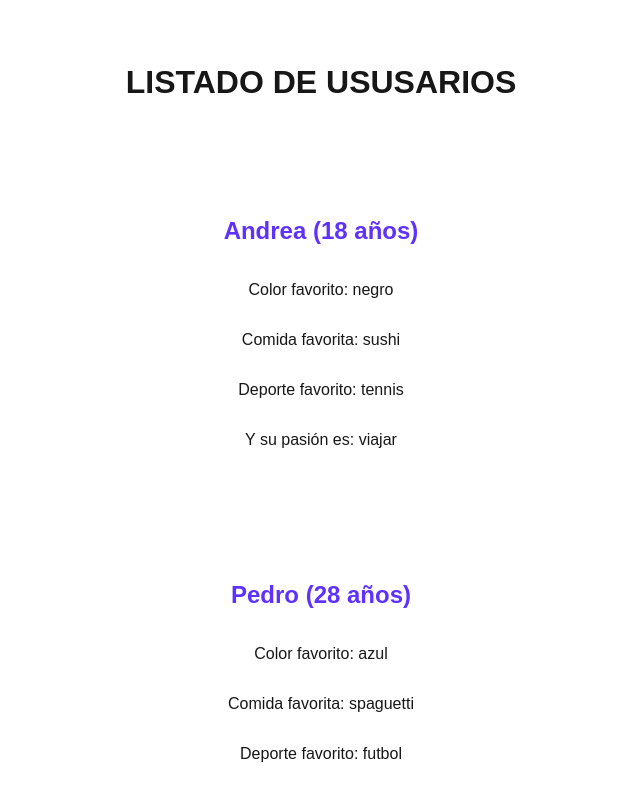
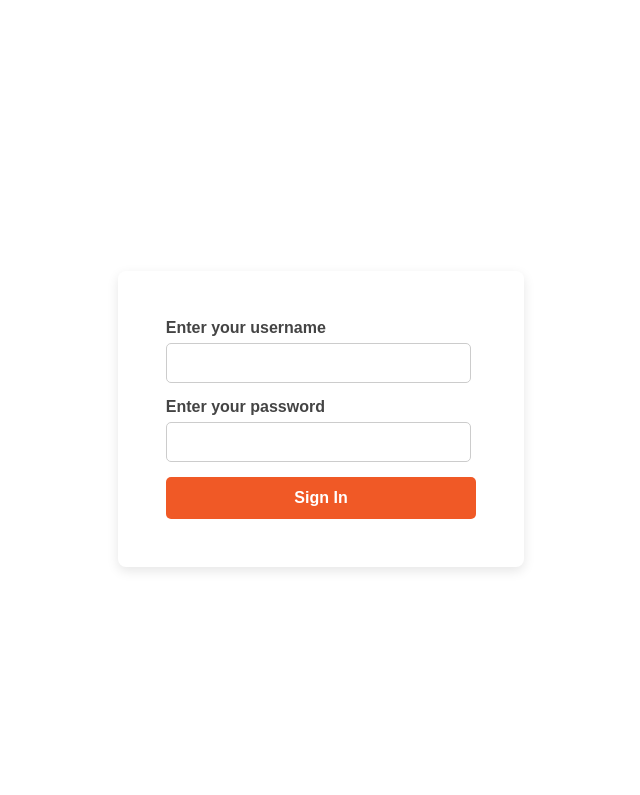
Before and after one commit to vcmvanesa7/Riwi-TypeScript-NextJS, a Next.js app in the folder ProyectoMiApp/: page / in a window 1280 px wide. Shown: the top 795 px of the page, without its empty margins (319-959 px from the left). Built offline with nearby package versions, Linux system fonts and the light colour scheme.

Commit message:
Clase de creación de login y manejo de errores

```diff
--- /dev/null
+++ b/ProyectoMiApp/src/pages/dashboard.tsx
@@ -0,0 +1,23 @@
+import { useRouter } from "next/router";
+import React from "react";
+
+
+const Dashboard = () => {
+  console.log("Bienvenido al dashboard");
+
+  const router = useRouter();
+
+  const handleClickBack = () => {
+    console.log("Se hizo click en regresar");
+    router.back();
+  };
+
+  return (
+    <section>
+      <div>Bienvenido al dashboard</div>
+      <button onClick={handleClickBack}>Regresar</button>
+    </section>
+  );
+};
+
+export default Dashboard;
--- a/ProyectoMiApp/src/pages/home.module.css
+++ b/ProyectoMiApp/src/pages/home.module.css
@@ -1,8 +1,8 @@
-.containerDatos {
+/* .containerDatos {
     border-radius: 16px;
     box-shadow: 0 0px 4px #ffffff;
     padding: 2rem;
-    margin: 2rem auto;
+    margin: 2rem 3rem;
     max-width: 400px;
     display: flex;
     flex-direction: column;
@@ -15,5 +15,80 @@
 }
 
 .nameEdad {
-    color: #5e31ff;
+    color: #ffffff;
+} */
+
+
+/* Login.module.css */
+
+.container {
+  max-width: 400px;
+  margin: 3em auto;
+  padding: 3rem;
+  border-radius: 8px;
+  box-shadow: 0 4px 12px rgba(0,0,0,0.1);
+  font-family: Arial, sans-serif;
+  background-color: #fff;
 }
+
+.title {
+  text-align: center;
+  margin-bottom: 10px;
+  font-size: 2rem;
+  color: #ffffff;
+  font-weight: 1000;
+}
+
+.subtitle {
+  text-align: center;
+  margin-bottom: 20px;
+  color: #666;
+}
+
+.label {
+  display: block;
+  margin-bottom: 6px;
+  font-weight: 600;
+  color: #444;
+}
+
+.input {
+  width: 90%;
+  padding: 10px 12px;
+  margin-bottom: 15px;
+  border-radius: 5px;
+  border: 1px solid #ccc;
+  font-size: 1rem;
+  outline: none;
+  transition: border-color 0.3s;
+}
+
+.input:focus {
+  border-color: #2a37cd;
+}
+
+.button {
+  width: 100%;
+  padding: 12px;
+  border: none;
+  border-radius: 5px;
+  background-color: #f05926;
+  color: #fff;
+  font-size: 1rem;
+  font-weight: 600;
+  cursor: pointer;
+  transition: background-color 0.3s;
+}
+
+.button:hover {
+  background-color: #df402b;
+}
+
+.error {
+  color: #d30101;
+  font-size: 0.9rem;
+  margin-top: 10px;
+  font-weight: 600;
+  text-align: left;
+  font-weight: 100;
+}
--- a/ProyectoMiApp/src/pages/index.tsx
+++ b/ProyectoMiApp/src/pages/index.tsx
@@ -1,10 +1,8 @@
-// //El archivo que interactúa con el DOM
 
-import { persona } from "@/helpers/utils";
+import { useState } from "react";
+import { useRouter } from "next/router";
+import { usuario } from "@/utils/usuarios";
 import  styles  from "@/pages/home.module.css"
-// import { useState } from "react";
-// import { CircleCheckBig, Ban } from "lucide-react";
-// import Image from "next/image";
 
 // //TYPE AND INTERFACES
 // //-------------------
@@ -630,25 +628,95 @@ import  styles  from "@/pages/home.module.css"
 // }
 
 
+// export default function Home() {
+
+//   return (
+
+//     <div>
+//       <h1 className={styles.title}>LISTADO DE USUARIOS</h1>
+//       {persona.map((p,index) => (
+//         <div key={index} className={styles.containerDatos} >
+//           <h2 className={styles.nameEdad} >{p.nombre} ({p.edad} años)</h2>
+//           <p>Color favorito: {p.gustos.color}</p>
+//           <p>Comida favorita: {p.gustos.comida}</p>
+//           <p>Deporte favorito: {p.gustos.deporte}</p>
+//           <p>Y su pasión es: {p.gustos.pasion}</p>
+//         </div>
+//       )
+//     )}
+//     </div>
+
+//   );
+// }
+
+const Login = ()=>{
+
+  const router = useRouter();
+  const [user, setUser] = useState('');
+  const [password, setPassword] = useState('');
+  const [error, setError] = useState('');
+
+  const handleChangeUser = (e:React.ChangeEvent<HTMLInputElement>) => {setUser(e.target.value); if (error) setError('')}; // limpiar error al escribir
+  const handleChangePass = (e:React.ChangeEvent<HTMLInputElement>) => {setPassword(e.target.value); if (error) setError("")};
 
 
-export default function Home() {
+  const handleClick = ()=>{
+    if (user === "" || password === ""){
+      setError("Debe ingresar usuario y contraseña")
+      return;
+    }
+
+    const usuarioEncontrado = usuario.find((item)=>item.name === user)
+
+    if (!usuarioEncontrado){
+      setError("Usuario o contraseña incorrectas")
+      setPassword("")
+      setUser("")
+      return;
+    }
+
+    if (usuarioEncontrado.password === password) {
+        router.push("/dashboard");
+
+      } else {
+         setError("Usuario o contraseña incorrectas");
+      }
+
+      console.log("Se hizo click")
+      console.log(user);
+      console.log(password);
+    };
+
 
   return (
+    <div>
+      <div className={styles.title}>Login</div>
+      <div className={styles.container}>
+        <label className={styles.label}>Enter your username</label>
+        <input
+          type="text"
+          value={user}
+          onChange={handleChangeUser}
+          className={styles.input}
+        />
 
-    <div>
-      <h1 className={styles.title}>LISTADO DE USUSARIOS</h1>
-      {persona.map((p,index) => (
-        <div key={index} className={styles.containerDatos} >
-          <h2 className={styles.nameEdad} >{p.nombre} ({p.edad} años)</h2>
-          <p>Color favorito: {p.gustos.color}</p>
-          <p>Comida favorita: {p.gustos.comida}</p>
-          <p>Deporte favorito: {p.gustos.deporte}</p>
-          <p>Y su pasión es: {p.gustos.pasion}</p>
-        </div>
-      )
-    )}
+        <label className={styles.label}>Enter your password</label>
+        <input
+          type="password"
+          value={password}
+          onChange={handleChangePass}
+          className={styles.input}
+        />
+
+        <button onClick={handleClick} className={styles.button}>
+          Sign In
+        </button>
+        {error && <p className={styles.error}>{error}</p>}
+
+      </div>
     </div>
 
-  );
-}
+  )
+};
+
+export default Login;
--- a/ProyectoMiApp/src/styles/globals.css
+++ b/ProyectoMiApp/src/styles/globals.css
@@ -5,9 +5,6 @@
 :root {
   --background: #ffffff;
   --foreground: #171717;
-}
-
-@theme inline {
   --color-background: var(--background);
   --color-foreground: var(--foreground);
   --font-sans: var(--font-geist-sans);
@@ -16,12 +13,17 @@
 
 @media (prefers-color-scheme: dark) {
   :root {
-    --background: #0a0a0a;
+    --background: #5521ff;
     --foreground: #ededed;
   }
 }
 
 body {
+  height: 100vh;  /* altura completa de la ventana */
+  margin: 0;
+  display: flex;
+  justify-content: center; /* horizontal */
+  align-items: center;     /* vertical */
   background: var(--background);
   color: var(--foreground);
   font-family: Arial, Helvetica, sans-serif;
--- a/ProyectoMiApp/src/helpers/utils.ts
+++ b/ProyectoMiApp/src/utils/personas.ts
@@ -1,4 +1,4 @@
-import { Persona } from "../pages/dto";
+import { Persona } from "../dto/personaInterface";
 
 export const persona: Persona[] = [
   {
--- /dev/null
+++ b/ProyectoMiApp/src/utils/usuarios.ts
@@ -0,0 +1,14 @@
+export const usuario = [
+    {
+        name: "Vanesa",
+        password: "123456"
+    },
+    {
+        name: "oscar",
+        password: "123456"
+    },
+    {
+        name: "sarah",
+        password: "123456"
+    },
+]
```
Also changed, not shown: ProyectoMiApp/src/dto/personaInterface.ts (renamed from ProyectoMiApp/src/pages/dto.ts).
